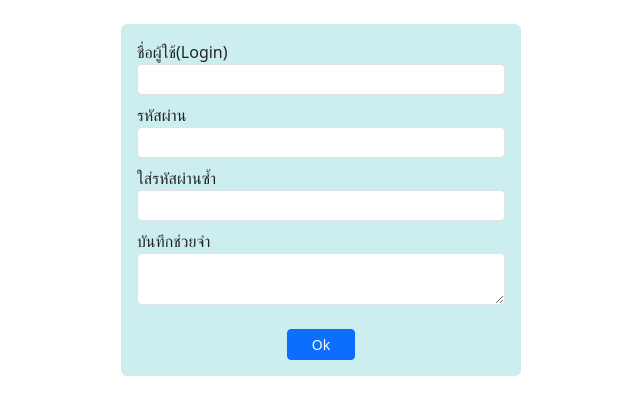
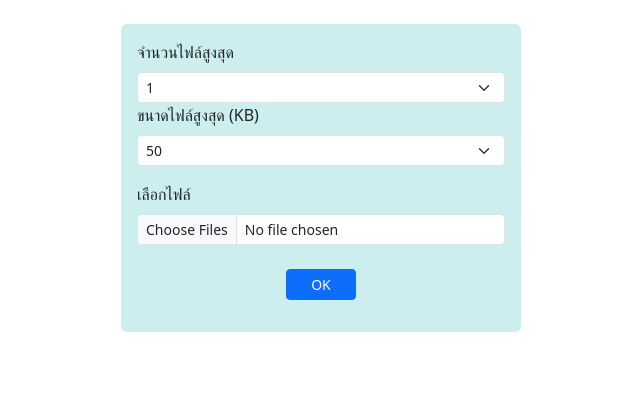
Before and after one commit to student-Blue/app1, a React (Create React App) app: page / in a window 1280 px wide. Shown: the top 414 px of the page, without its empty margins (319-959 px from the left). Built offline with nearby package versions, Linux system fonts and the light colour scheme.

Commit message:
Create Form select file

```diff
--- a/src/App.js
+++ b/src/App.js
@@ -1,6 +1,6 @@
 import React from 'react'
-import FormText from './form-text'
+import FormSelectFile from './form-select-file'
 
 export default function App(){
-  return <FormText/>
+  return <FormSelectFile/>
 }
--- /dev/null
+++ b/src/form-select-file.js
@@ -0,0 +1,60 @@
+import React from 'react'
+
+export default function FormSelectFile() {
+    const inputFile = React.useRef()
+    const selectMaxNumFile = React.useRef()
+    const selectMaxSize = React.useRef()
+
+    let maxNumfiles = [1, 2, 3, 4, 5]
+    let maxSizes = [50, 100, 200, 500, 1000]
+
+    const onClickButton = () => {
+        let maxNumFiles = selectMaxNumFile.current.value
+        let maxSize = selectMaxSize.current.value
+        if (inputFile.current.files.length > maxNumFiles) {
+            alert(`เลือกได้ไม่เกิน ${maxNumFiles} ไฟล์`)
+            return
+        }
+        for (let f of inputFile.current.files) {
+            if (f.size > maxSize * 1000) {
+                alert(`ขนาดของแต่ละไฟล์ต้องไม่เกิน ${maxSize} KB`)
+                return
+            }
+            alert('File OK')
+        }
+    }
+    return (
+        <div className='mt-4 mx-auto p-3 rounded' style={{ width: '400px', background: '#cee' }}>
+            <form>
+                <div className='form-group mb-3'>
+                    <label htmlFor='maxNumFiles' className='form-label'>จำนวนไฟล์สูงสุด</label>
+                    <select id='maxNumFile' className='form-select form-select-sm' ref={selectMaxNumFile}>
+                        {
+                            maxNumfiles.map(i => {
+                                return <option value={i}>{i}</option>
+                            })
+                        }
+                    </select>
+                    <div className='form-group mb-3'>
+                        <label htmlFor='maxSize' className='form-label'>ขนาดไฟล์สูงสุด (KB)</label>
+                        <select id='maxFileSize' className='form-select form-select-sm' ref={selectMaxSize}>
+                            {
+                                maxSizes.map(i => {
+                                    return <option value={i}>{i}</option>
+                                })
+                            }
+                        </select>
+                    </div>
+                    <div className='form-group mb-3'>
+                        <label htmlFor='File' className='form-label'>เลือกไฟล์</label>
+                        <input type='file' id='file' accept='image/*' className='form-control form-control-sm' ref={inputFile} multiple />
+                    </div>
+
+                    <div className='text-center mt-4'>
+                        <button type='button' className='btn btn-sm btn-primary px-4' onClick={onClickButton}>OK</button>
+                    </div>
+                </div>
+            </form>
+        </div>
+    )
+}
```
